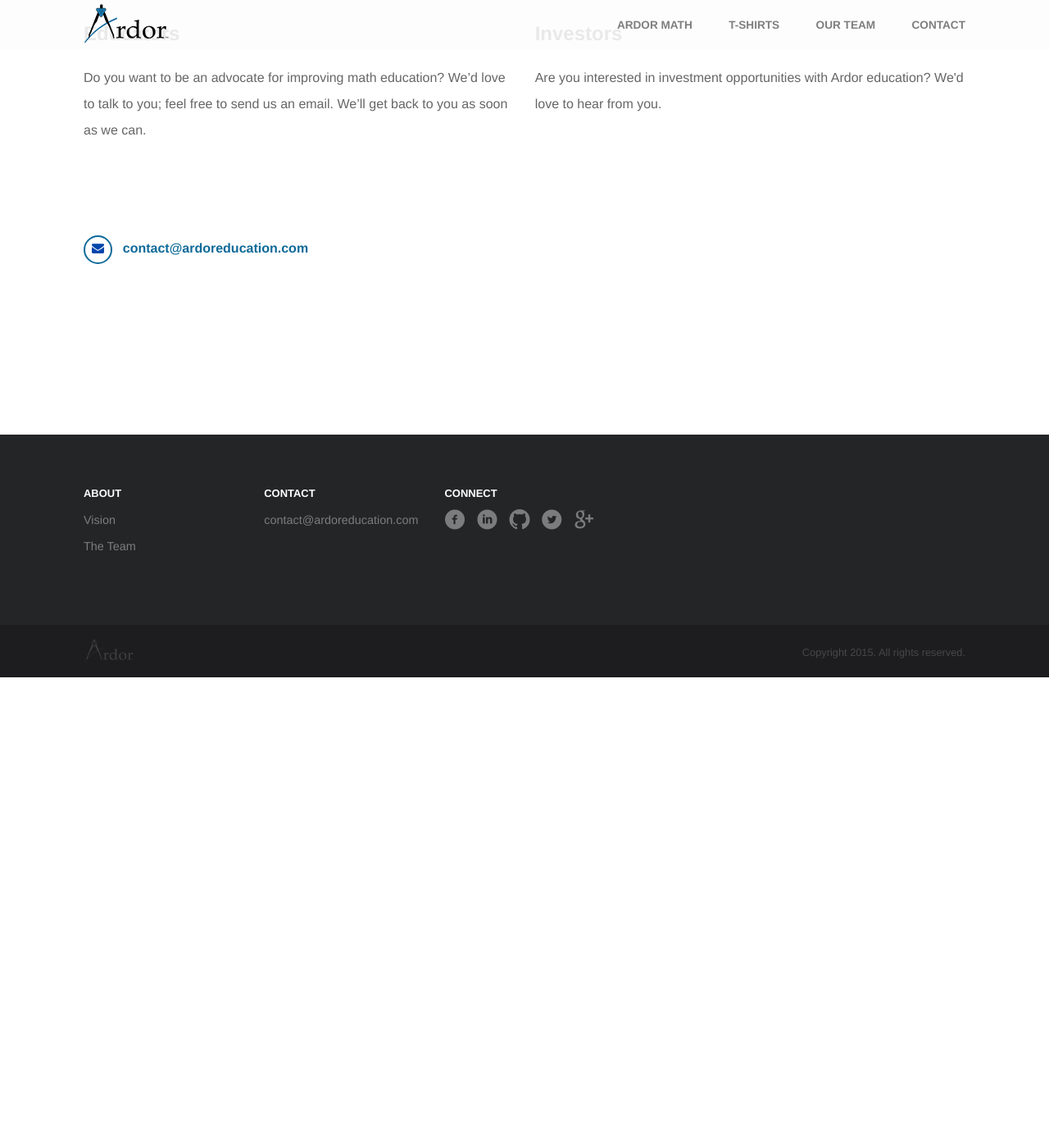
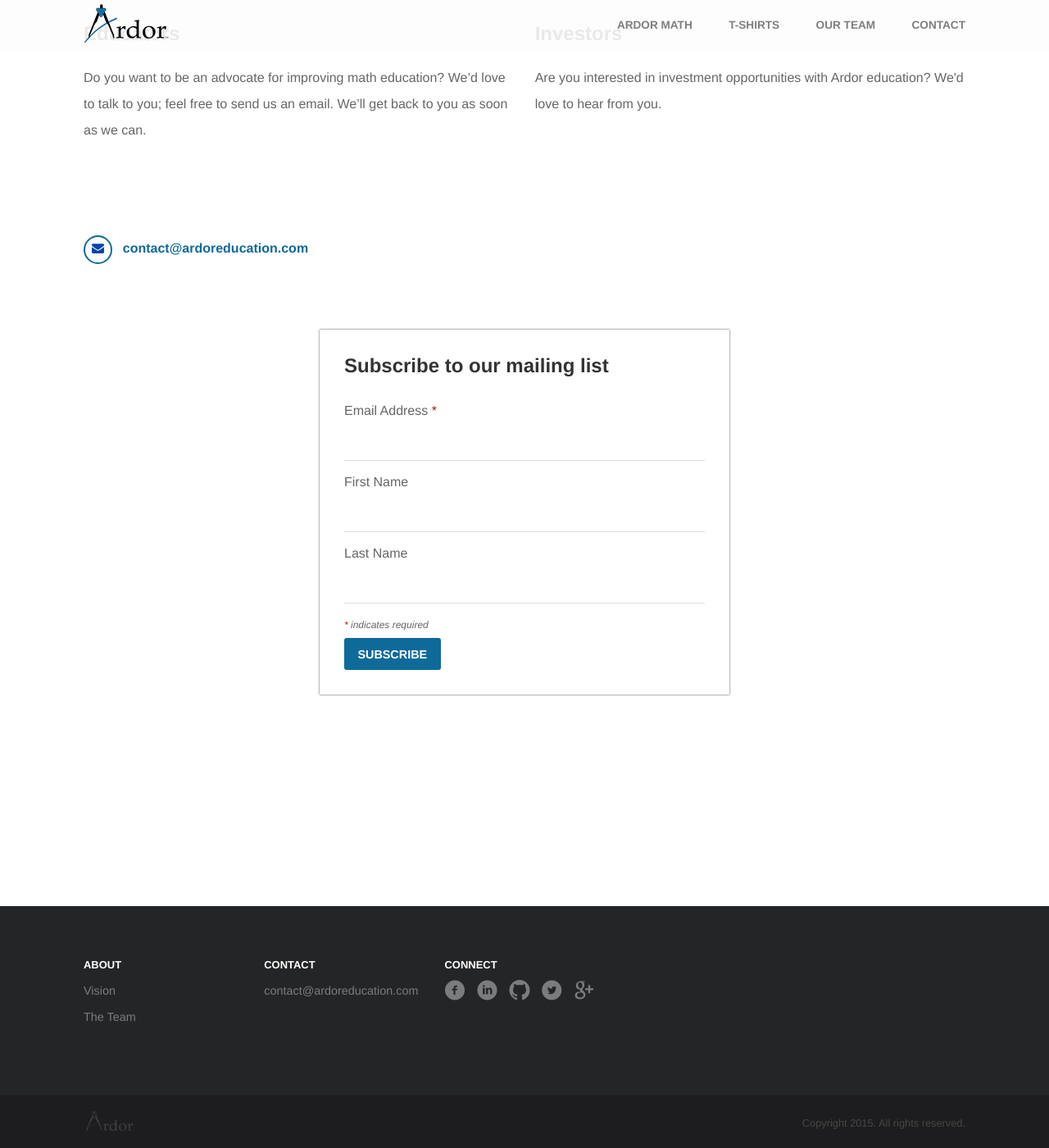
Before and after one commit to ardor-education/ardor-education.github.io, a Jekyll site: the page built from z_contact.md, in a window 1280 px wide and 1400 px high, scrolled down 664 px. Shown: the whole window at 82% size. Built offline with Jekyll 4.4.1, drawn with Linux system fonts in a browser that asks for light colours; some web fonts are replaced; comment, search, counter and statistics services are not loaded; before the commit the page ends 1490 px from its top, so only the background shows below that.

Commit message:
add mailing list signup form

```diff
--- a/_sass/_style.scss
+++ b/_sass/_style.scss
@@ -289,6 +289,66 @@
         }
     }
 }
+// - - - - - - - - - - - - - - - - - - -
+//       Email sign up form
+.form-style{
+  font-family: "Helvetica Neue", "Helvetica", "Arial", "Open Sans", sans-serif;
+  width: 500px;
+  padding: 30px;
+  background: #FFFFFF;
+  margin: 50px auto;
+  box-shadow: 0px 0px 2px rgba(0, 0, 0, .8);
+  -moz-box-shadow: 0px 0px 2px rgba(0, 0, 0, 0.8);
+  -webkit-box-shadow:  0px 0px 2px rgba(0, 0, 0, 0.8);
+
+}
+.form-style h2{
+    background: #4D4D4D;
+    text-transform: uppercase;
+    font-family: "Helvetica Neue", "Helvetica", "Arial", "Open Sans", sans-serif;
+    color: #797979;
+    font-size: 18px;
+    font-weight: 100;
+    padding: 20px;
+    margin: -30px -30px 30px -30px;
+}
+.form-style input[type="text"],
+.form-style input[type="date"],
+.form-style input[type="datetime"],
+.form-style input[type="email"],
+.form-style input[type="number"],
+.form-style input[type="search"],
+.form-style input[type="time"],
+.form-style input[type="url"],
+.form-style input[type="password"],
+.form-style textarea,
+.form-style select
+{
+    box-sizing: border-box;
+    -webkit-box-sizing: border-box;
+    -moz-box-sizing: border-box;
+    outline: none;
+    display: block;
+    width: 100%;
+    padding: 7px;
+    border: none;
+    border-bottom: 1px solid #ddd;
+    background: transparent;
+    margin-bottom: 10px;
+    font: 16px Arial, Helvetica, sans-serif;
+    height: 45px;
+}
+.form-style textarea{
+    resize:none;
+    overflow: hidden;
+}
+.form-style .indicates-required{
+    font-size: 12px;
+    font-style: italic;
+}
+.form-style .asterisk{
+    color: #99200E;
+}
 
 // - - - - - - - - - - - - - - - - - - -
 // - - Software Development
--- a/z_contact.md
+++ b/z_contact.md
@@ -23,7 +23,7 @@
             <p> {{ site.contactus.investors }} </p>
         </div>
     </article>
-    <article>
+    <article class="type-system-sans">
       <div class="contact-information">
         <div class="mail-link">
             <div class="mail-icon">
@@ -35,4 +35,35 @@
         </div>
       </div>
     </article>
+    <article class="type-system-sans">
+        <!-- Begin MailChimp Signup Form -->
+        <link href="//cdn-images.mailchimp.com/embedcode/classic-081711.css" rel="stylesheet" type="text/css">
+        <div class="contact-information">
+            <form action="//ArdorEducation.us11.list-manage.com/subscribe/post?u=e0d8362a03edb98f9391ddcd5&amp;id=72d2723bcf" method="post" id="mc-embedded-subscribe-form" name="mc-embedded-subscribe-form" class="validate" target="_blank" novalidate>
+                <div id="mc_embed_signup_scroll">
+                    <div class="form-style">
+                         <h3>Subscribe to our mailing list</h3>
+                        <label for="mce-EMAIL">Email Address  <span class="asterisk">*</span>
+                        </label>
+                        <input type="email" value="" name="EMAIL" class="required email" id="mce-EMAIL">
+                        <label for="mce-FNAME">First Name </label>
+                        <input type="text" value="" name="FNAME" class="" id="mce-FNAME">
+                        <label for="mce-LNAME">Last Name </label>
+                        <input type="text" value="" name="LNAME" class="" id="mce-LNAME">
+                        <div class="indicates-required"><span class="asterisk">*</span> indicates required</div>
+                        <div id="mce-responses" class="clear">
+                            <div class="response" id="mce-error-response" style="display:none"></div>
+                            <div class="response" id="mce-success-response" style="display:none"></div>
+                        </div>    <!-- real people should not fill this in and expect good things - do not remove this or risk form bot signups-->
+                        <div style="position: absolute; left: -5000px;"><input type="text" name="b_e0d8362a03edb98f9391ddcd5_72d2723bcf" tabindex="-1" value=""></div>
+                        <div class="clear"><input type="submit" value="Subscribe" name="subscribe" id="mc-embedded-subscribe" class="button"></div>
+                    </div>
+
+                </div>
+            </form>
+        </div>
+        <!--End mc_embed_signup-->
+    </article>
+
+
 </section>
```
Also changed, not shown: team.md (+1 -1 lines).
